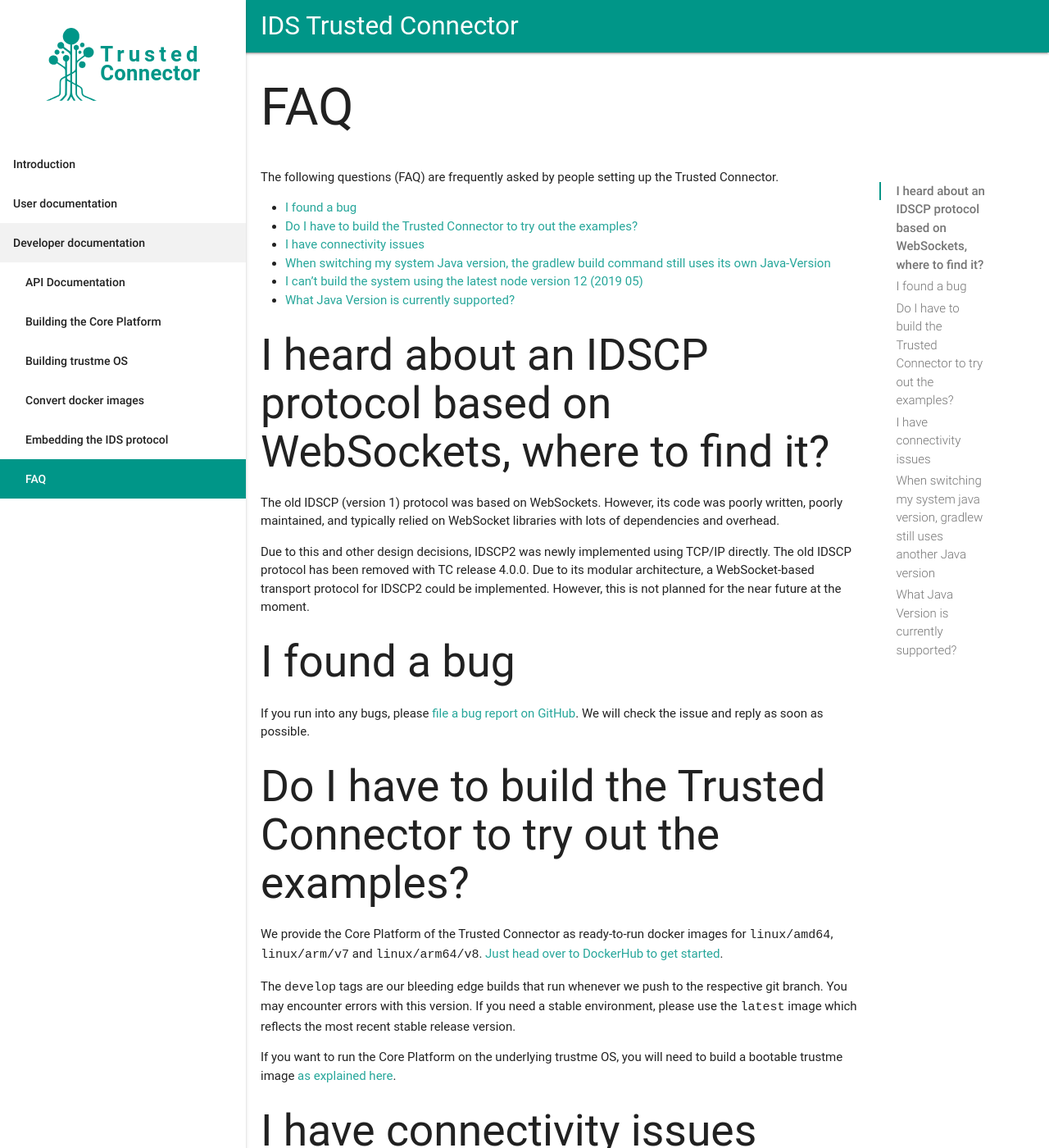
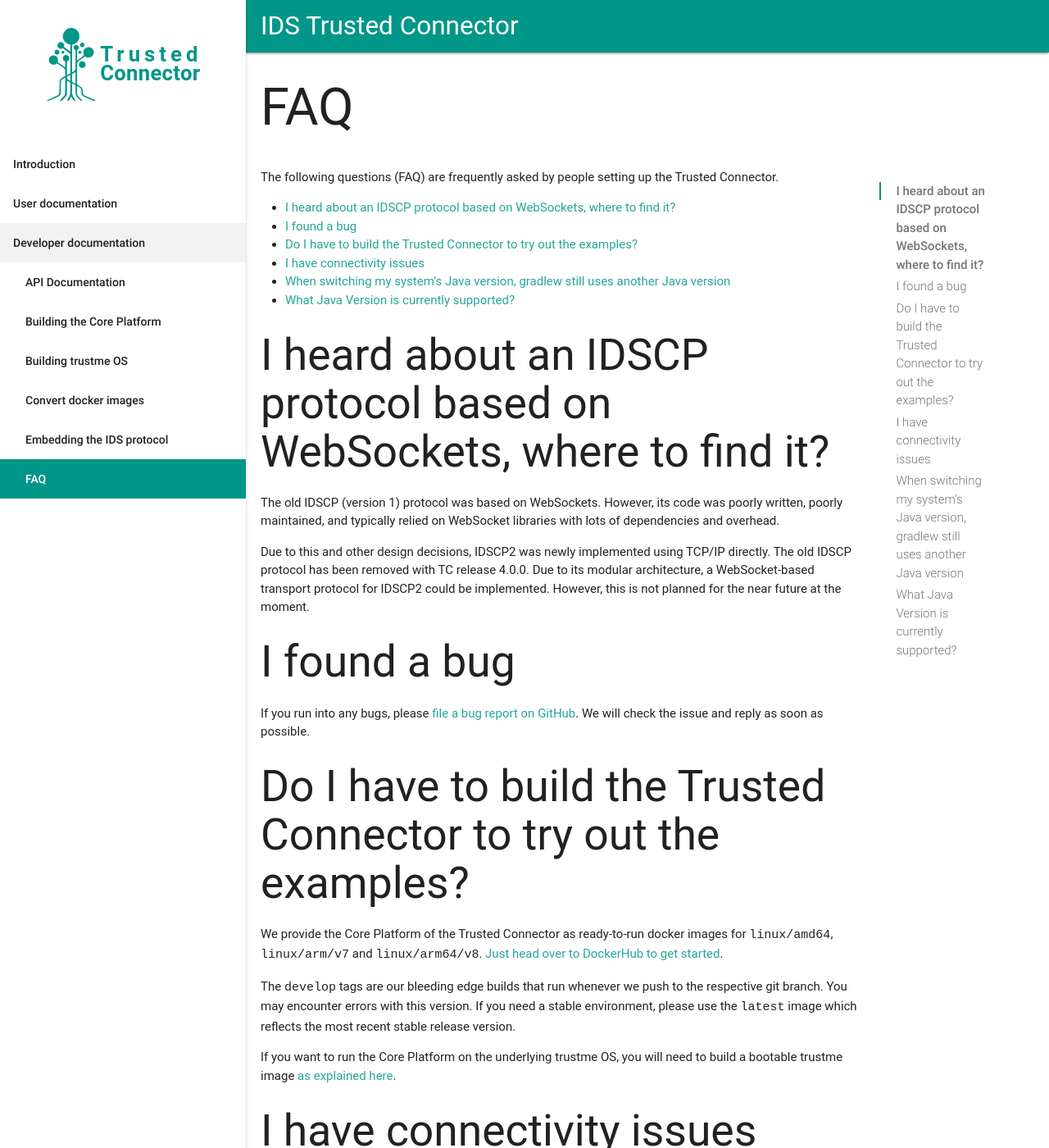
Before and after one commit to industrial-data-space/trusted-connector-documentation, a Jekyll site: the page built from docs/_docs/dev_faq.md, in a window 1280 px wide and 1400 px high. Shown: the whole window at 82% size. Built offline with Jekyll 4.4.1, drawn with Linux system fonts in a browser that asks for light colours; some web fonts are replaced; some of the changed text lies outside the part shown.

Commit message:
Small FAQ Change

```diff
--- a/docs/_docs/dev_faq.md
+++ b/docs/_docs/dev_faq.md
@@ -7,11 +7,11 @@ permalink: /docs/dev_faq/
 
 The following questions (FAQ) are frequently asked by people setting up the Trusted Connector.
 
+- [I heard about an IDSCP protocol based on WebSockets, where to find it?](#i-heard-about-an-idscp-protocol-based-on-websockets-where-to-find-it)
 - [I found a bug](#i-found-a-bug)
 - [Do I have to build the Trusted Connector to try out the examples?](#do-i-have-to-build-the-trusted-connector-to-try-out-the-examples)
 - [I have connectivity issues](#i-have-connectivity-issues)
-- [When switching my system Java version, the gradlew build command still uses its own Java-Version](#when-switching-my-system-java-version-the-gradlew-build-command-still-uses-its-own-java-version)
-- [I can't build the system using the latest node version 12 (2019 05)](#i-cant-build-the-system-using-the-latest-node-version-12-2019-05)
+- [When switching my system's Java version, gradlew still uses another Java version](#when-switching-my-systems-java-version-gradlew-still-uses-another-java-version)
 - [What Java Version is currently supported?](#what-java-version-is-currently-supported)
 
 
@@ -39,7 +39,7 @@ If you want to run the Core Platform on the underlying trustme OS, you will need
 
 When experiencing connectivity issues during docker build, gradle build, or even at runtime, 95% of the time there is some proxy or DNS filter installed in your corporation. Fixing that is possible, but tricky. Please look around on StackOverflow and similar sources for directions, or ask your IT department to provide your testing system direct access to the web. Docker container, for instance, will always try to resolve using Google DNS (8.8.8.8 and 8.8.4.4) by default, so make sure this DNS is reachable from your network.
 
-## When switching my system java version, gradlew still uses another Java version
+## When switching my system's Java version, gradlew still uses another Java version
 
 The gradlew script has some discovery algorithms to identify the Java version it uses. The Java version used by gradlew can be configured in one of the following ways:
 
```
